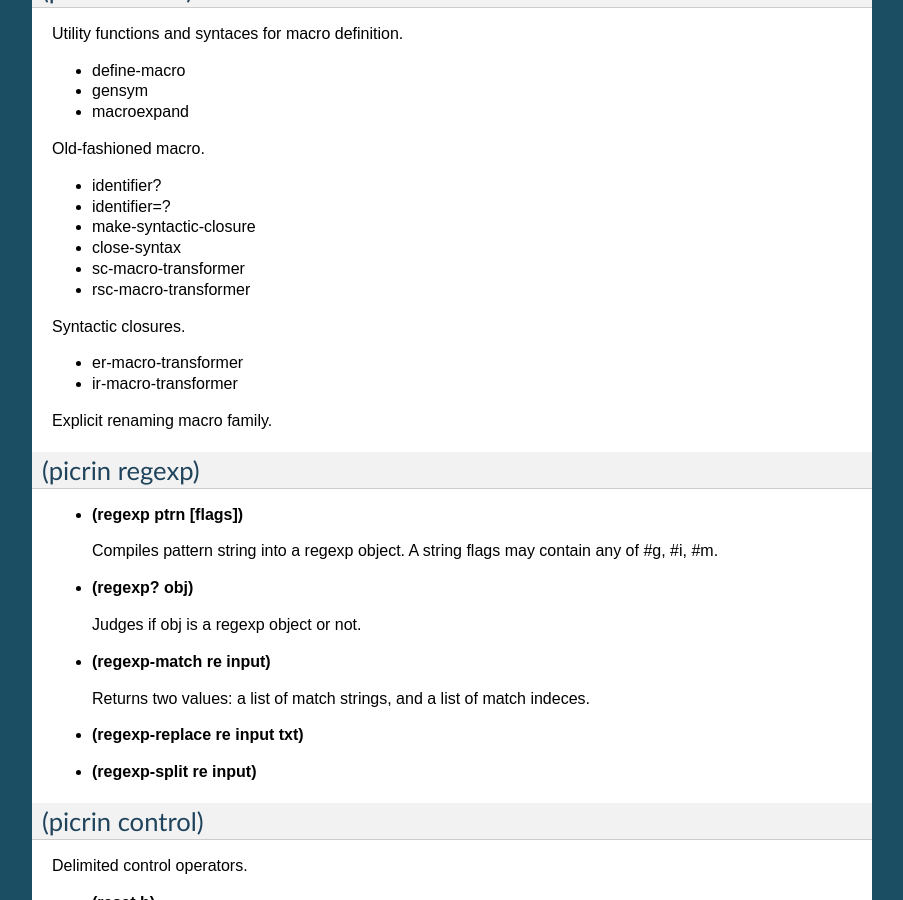
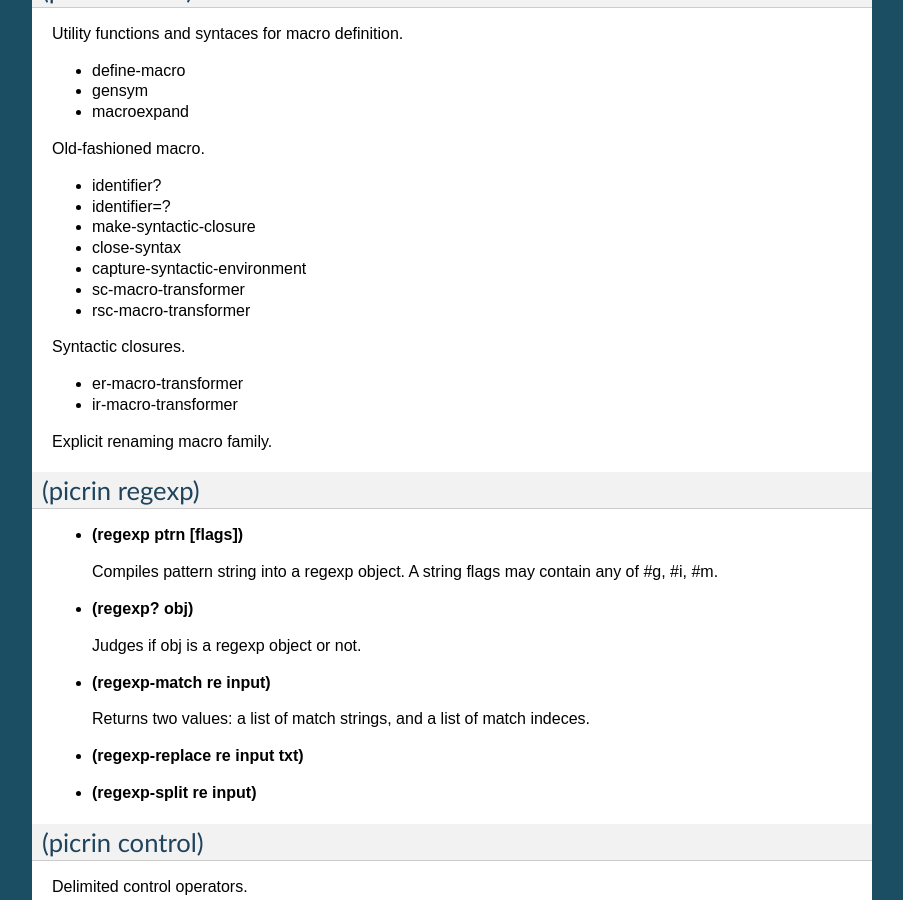
Before and after one commit to picrin-scheme/picrin, a Sphinx documentation site: the page built from docs/libs.rst, in a window 1280 px wide and 900 px high, scrolled down 902 px. Shown: the whole window, without its empty margins (198-1101 px from the left). Built offline with Sphinx 7.4.7, drawn with Linux system fonts in a browser that asks for light colours.

Commit message:
update docs

```diff
--- a/docs/libs.rst
+++ b/docs/libs.rst
@@ -58,6 +58,7 @@ Old-fashioned macro.
 
 - make-syntactic-closure
 - close-syntax
+- capture-syntactic-environment
 
 - sc-macro-transformer
 - rsc-macro-transformer
```
